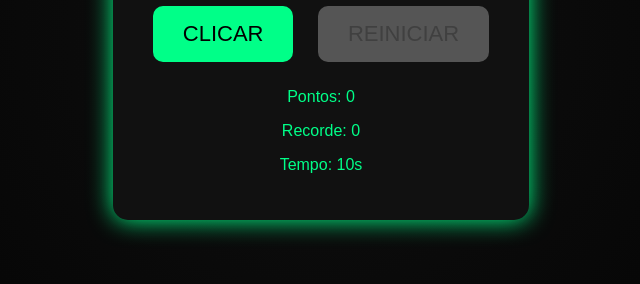
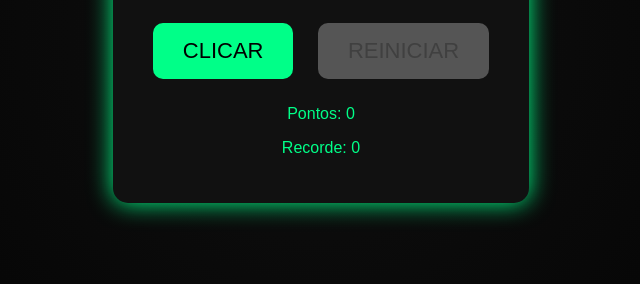
Before and after one commit to lucasvianaa2016-star/site, a plain HTML site: page index.html in a window 1280 px wide. Shown: the part 364-648 px from the top of the page, without its empty margins (319-959 px from the left). Drawn offline with Linux system fonts and the light colour scheme.

Commit message:
Update index.html

```diff
--- a/index.html
+++ b/index.html
@@ -16,7 +16,6 @@
 
     <p>Pontos: <span id="score">0</span></p>
     <p>Recorde: <span id="record">0</span></p>
-    <p>Tempo: <span id="time">10</span>s</p>
   </div>
 
   <audio id="clickSound" src="click.mp3"></audio>
```
